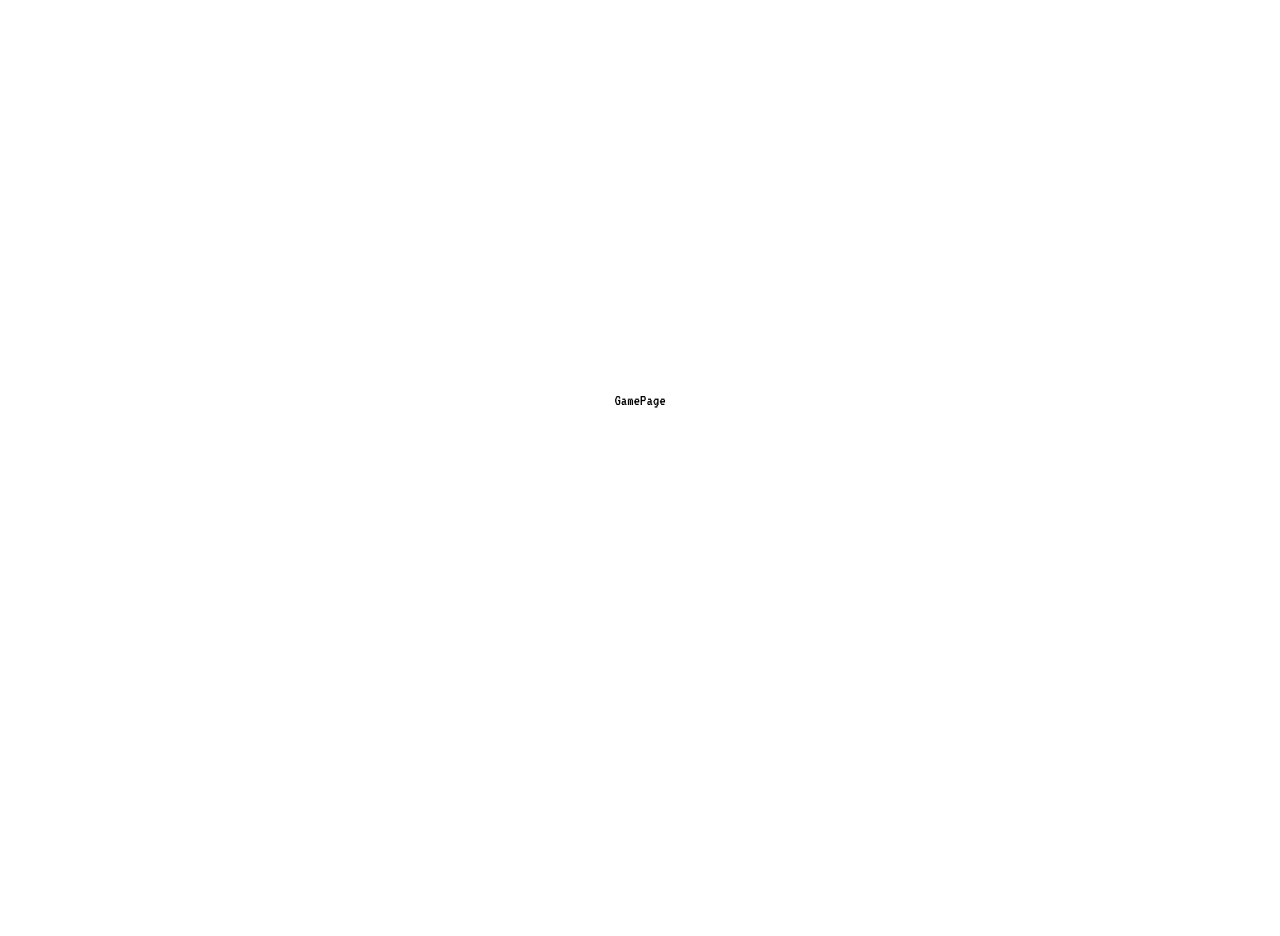
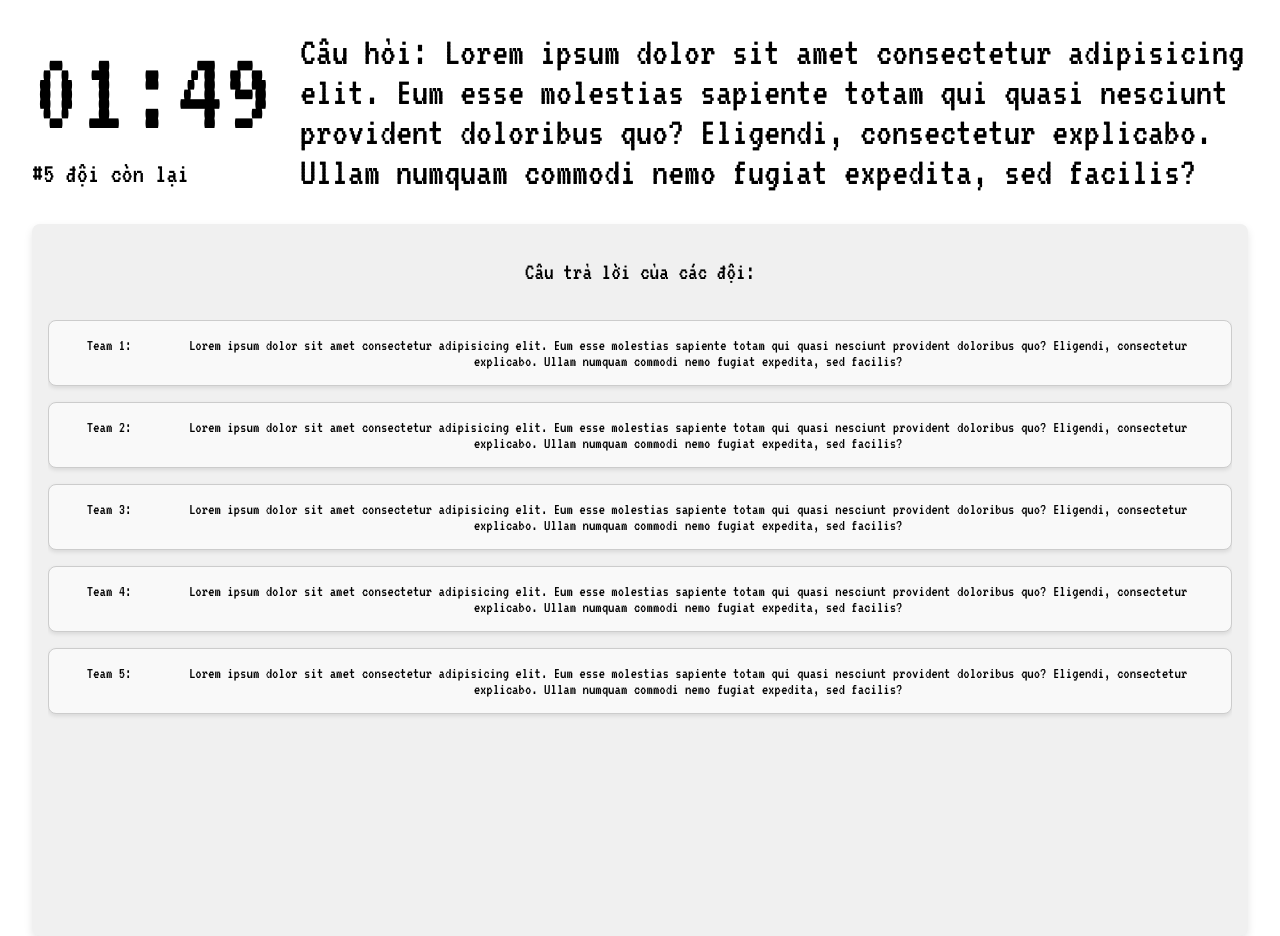
Before and after one commit to loozzi/llm-imposter-fe, a React (Vite) app: page /game in a window 1280 px wide. Before the commit the page ends 800 px from the top, so only its background shows below. Built offline with nearby package versions, Linux system fonts and the light colour scheme; no server answers.

Commit message:
add game page

```diff
--- a/src/pages/game/index.jsx
+++ b/src/pages/game/index.jsx
@@ -1,5 +1,150 @@
-import React from 'react'
+import React, { useEffect, useState } from 'react'
+
+const formatTime = (seconds) => {
+  const minutes = Math.floor(seconds / 60)
+  const remainingSeconds = seconds % 60
+  return `${String(minutes).padStart(2, '0')}:${String(remainingSeconds).padStart(2, '0')}`
+}
 
 export const GamePage = () => {
-  return <div>GamePage</div>
+  const [timeRemaining, setTimeRemaining] = useState(114)
+  const [question, setQuestion] = useState(
+    'Lorem ipsum dolor sit amet consectetur adipisicing elit. Eum esse molestias sapiente totam qui quasi nesciunt provident doloribus quo? Eligendi, consectetur explicabo. Ullam numquam commodi nemo fugiat expedita, sed facilis?'
+  )
+  const [answers, setAnswers] = useState([
+    {
+      team: 'Team 1',
+      answer:
+        'Lorem ipsum dolor sit amet consectetur adipisicing elit. Eum esse molestias sapiente totam qui quasi nesciunt provident doloribus quo? Eligendi, consectetur explicabo. Ullam numquam commodi nemo fugiat expedita, sed facilis?'
+    },
+    {
+      team: 'Team 2',
+      answer:
+        'Lorem ipsum dolor sit amet consectetur adipisicing elit. Eum esse molestias sapiente totam qui quasi nesciunt provident doloribus quo? Eligendi, consectetur explicabo. Ullam numquam commodi nemo fugiat expedita, sed facilis?'
+    },
+    {
+      team: 'Team 3',
+      answer:
+        'Lorem ipsum dolor sit amet consectetur adipisicing elit. Eum esse molestias sapiente totam qui quasi nesciunt provident doloribus quo? Eligendi, consectetur explicabo. Ullam numquam commodi nemo fugiat expedita, sed facilis?'
+    },
+    {
+      team: 'Team 4',
+      answer:
+        'Lorem ipsum dolor sit amet consectetur adipisicing elit. Eum esse molestias sapiente totam qui quasi nesciunt provident doloribus quo? Eligendi, consectetur explicabo. Ullam numquam commodi nemo fugiat expedita, sed facilis?'
+    },
+    {
+      team: 'Team 5',
+      answer:
+        'Lorem ipsum dolor sit amet consectetur adipisicing elit. Eum esse molestias sapiente totam qui quasi nesciunt provident doloribus quo? Eligendi, consectetur explicabo. Ullam numquam commodi nemo fugiat expedita, sed facilis?'
+    }
+  ])
+
+  useEffect(() => {
+    const fetchGameData = async () => {
+      // Simulate fetching game data from an API
+      const response = await fetch('https://api.example.com/game')
+      const data = await response.json()
+      setTimeRemaining(data.timeRemaining)
+      setQuestion(data.question)
+      setAnswers(data.answers)
+    }
+
+    fetchGameData()
+  }, [])
+
+  useEffect(() => {
+    let myInterval = setInterval(() => {
+      if (timeRemaining > 0) {
+        setTimeRemaining(timeRemaining - 1)
+        // get answer from api
+        // setAnswers((prevAnswers) => [...prevAnswers, newAnswer])
+      }
+      if (timeRemaining === 0) {
+        history.push('/score_board')
+        clearInterval(myInterval)
+      }
+    }, 1000)
+    return () => {
+      clearInterval(myInterval)
+    }
+  })
+
+  return (
+    <div
+      style={{
+        height: 'calc(100vh - 64px)',
+        padding: 0,
+        margin: 0
+      }}
+    >
+      <div style={{ display: 'flex', flexDirection: 'row', gap: 28, justifyContent: 'flex-start' }}>
+        <div style={{ display: 'flex', flexDirection: 'column', gap: 8, alignItems: 'flex-start' }}>
+          <span
+            style={{
+              fontSize: 120
+            }}
+          >
+            {formatTime(timeRemaining)}
+          </span>
+          <span
+            style={{
+              fontSize: 28
+            }}
+          >
+            #5 đội còn lại
+          </span>
+        </div>
+        <div
+          style={{
+            fontSize: 40,
+            textAlign: 'left'
+          }}
+        >
+          Câu hỏi: {question}
+        </div>
+      </div>
+      <div
+        style={{
+          display: 'flex',
+          flexDirection: 'column',
+          gap: 16,
+          padding: 16,
+          marginTop: 32,
+          borderRadius: 8,
+          backgroundColor: '#f0f0f0',
+          boxShadow: '0 4px 8px rgba(0, 0, 0, 0.1)'
+        }}
+      >
+        <h2>Câu trả lời của các đội:</h2>
+        <div style={{ display: 'flex', flexDirection: 'column', gap: 16, height: 600, overflowY: 'auto' }}>
+          {answers.map((answer, index) => (
+            <div
+              key={index}
+              style={{
+                display: 'flex',
+                flexDirection: 'row',
+                alignItems: 'flex-start',
+                padding: 16,
+                border: '1px solid #ccc',
+                borderRadius: 8,
+                backgroundColor: '#f9f9f9',
+                boxShadow: '0 2px 4px rgba(0, 0, 0, 0.1)'
+              }}
+            >
+              <span
+                style={{
+                  fontWeight: 'bold',
+                  marginRight: 8,
+                  width: 120
+                }}
+              >
+                {answer.team}:
+              </span>
+              <span>{answer.answer}</span>
+            </div>
+          ))}
+        </div>
+      </div>
+    </div>
+  )
 }
--- a/src/pages/lobby/index.jsx
+++ b/src/pages/lobby/index.jsx
@@ -1,5 +1,6 @@
 import React, { useEffect, useState } from 'react'
 import { Button } from '../../components/common/button'
+import { history } from '../../configs/history'
 
 export const LobbyPage = () => {
   const [teams, setTeams] = useState([
@@ -15,6 +16,7 @@ export const LobbyPage = () => {
   const handleStartGame = () => {
     console.log('Starting game...')
     // Logic to start the game goes here
+    history.push('/game')
   }
 
   useEffect(() => {
```
